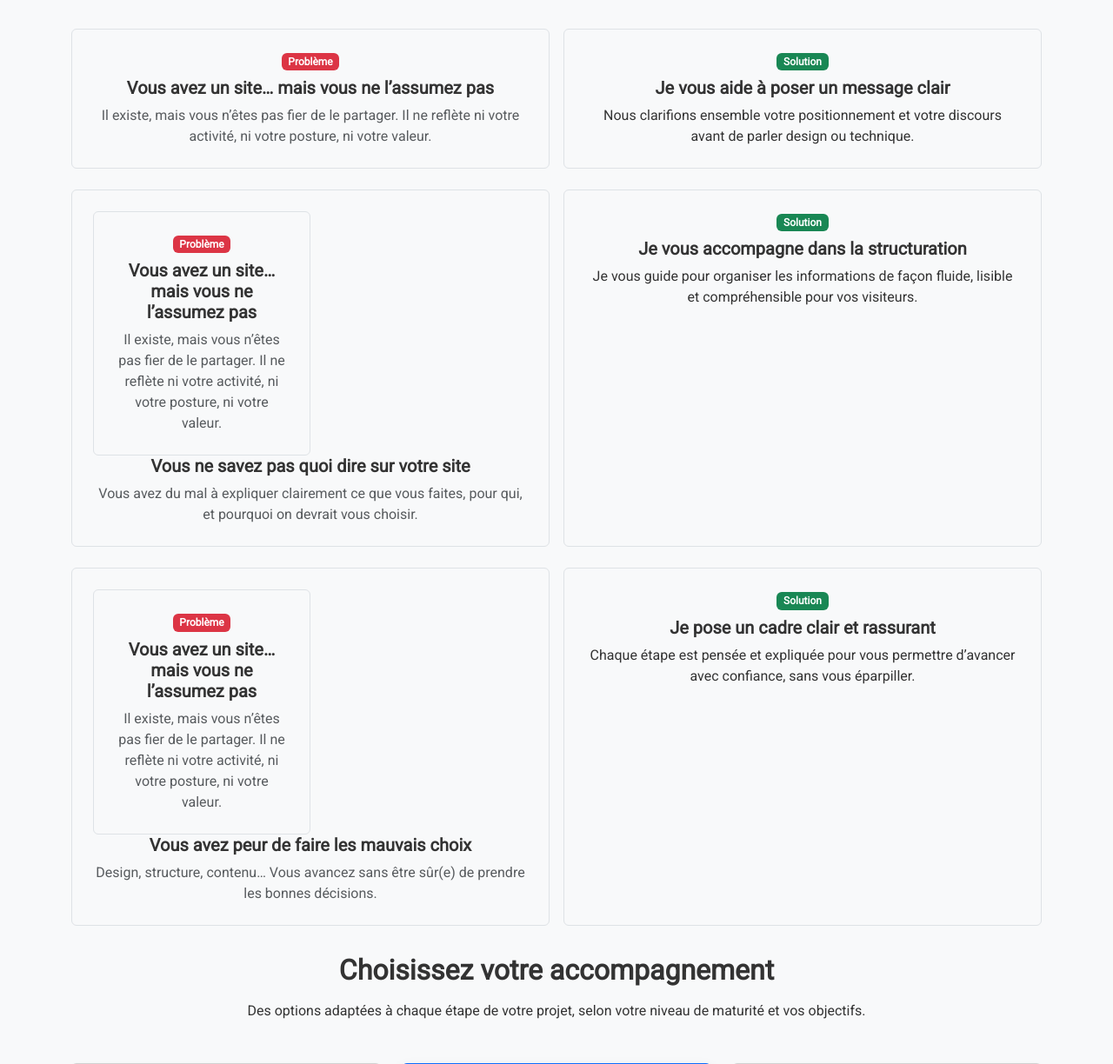
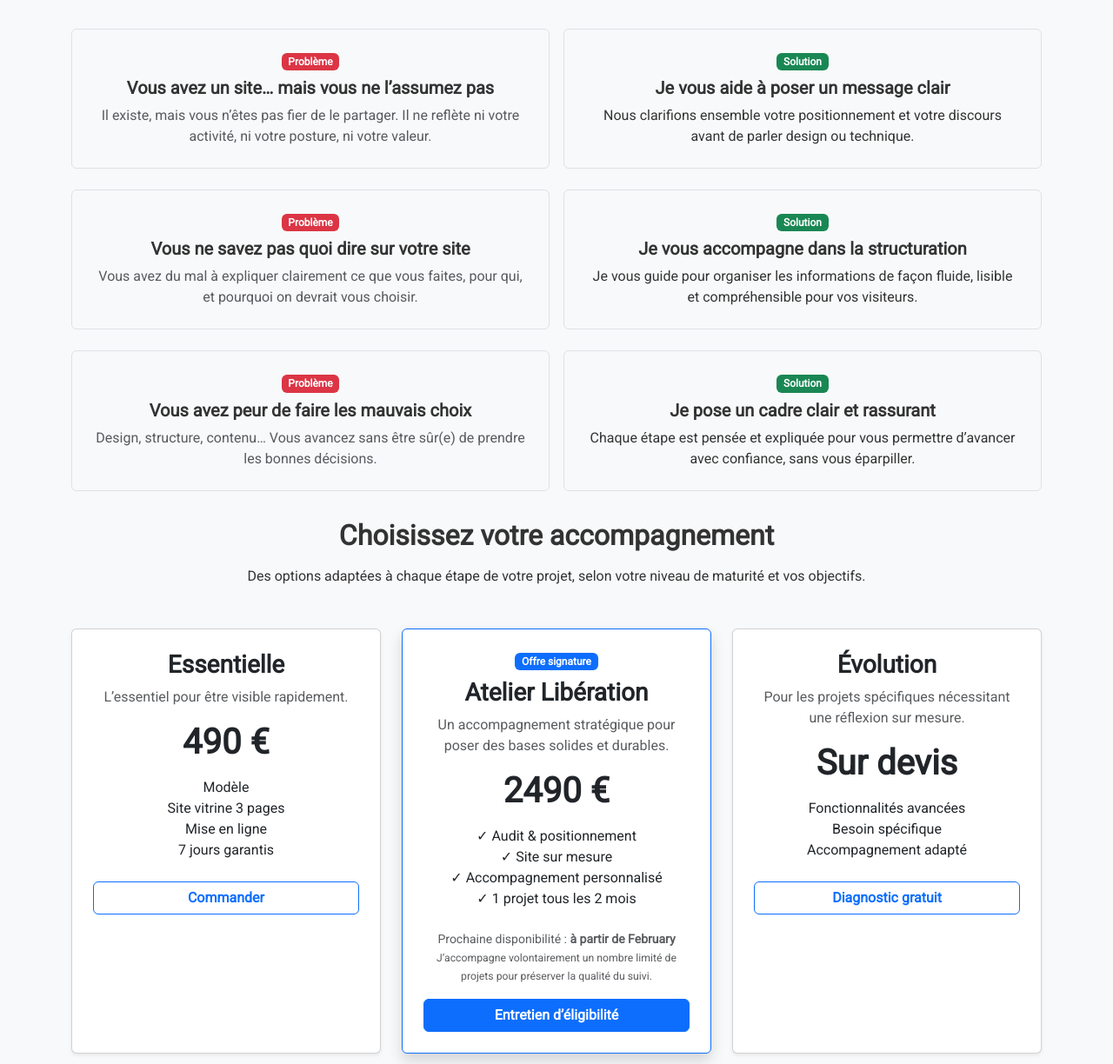
Before and after one commit to Isalys69/inspirecode, a Flask app: page /offres/site-vitrine in a window 1280 px wide. Shown: the part 811-2035 px from the top of the page at 87% size. Run offline with Flask 3, Linux system fonts and the light colour scheme; parts of the project's set-up code (start-up, migrations or seed data) failed here and were passed over.

Commit message:
Correction de la structure html de la page offre_vitrine

```diff
--- a/templates/partials/offres/vitrine/_problemes.html
+++ b/templates/partials/offres/vitrine/_problemes.html
@@ -37,20 +37,10 @@
 
     <!-- Ligne 2 -->
     <div class="row g-3 align-items-stretch mt-2">
-
-      <div class="col-md-6">
-        <div class="p-4 border rounded h-100">
-                <!-- Problème -->
+      <!-- Problème -->
       <div class="col-md-6">
         <div class="p-4 border rounded h-100">
           <span class="badge bg-danger mb-2">Problème</span>
-          <h3 class="h5 fw-bold">Vous avez un site… mais vous ne l’assumez pas</h3>
-          <p class="text-muted mb-0">
-            Il existe, mais vous n’êtes pas fier de le partager.
-            Il ne reflète ni votre activité, ni votre posture, ni votre valeur.
-          </p>
-        </div>
-      </div>
           <h3 class="h5 fw-bold">Vous ne savez pas quoi dire sur votre site</h3>
           <p class="text-muted mb-0">
             Vous avez du mal à expliquer clairement ce que vous faites,
@@ -74,20 +64,10 @@
 
     <!-- Ligne 3 -->
     <div class="row g-3 align-items-stretch mt-2">
-
-      <div class="col-md-6">
-        <div class="p-4 border rounded h-100">
-                <!-- Problème -->
+      <!-- Problème -->
       <div class="col-md-6">
         <div class="p-4 border rounded h-100">
           <span class="badge bg-danger mb-2">Problème</span>
-          <h3 class="h5 fw-bold">Vous avez un site… mais vous ne l’assumez pas</h3>
-          <p class="text-muted mb-0">
-            Il existe, mais vous n’êtes pas fier de le partager.
-            Il ne reflète ni votre activité, ni votre posture, ni votre valeur.
-          </p>
-        </div>
-      </div>
           <h3 class="h5 fw-bold">Vous avez peur de faire les mauvais choix</h3>
           <p class="text-muted mb-0">
             Design, structure, contenu…
```
